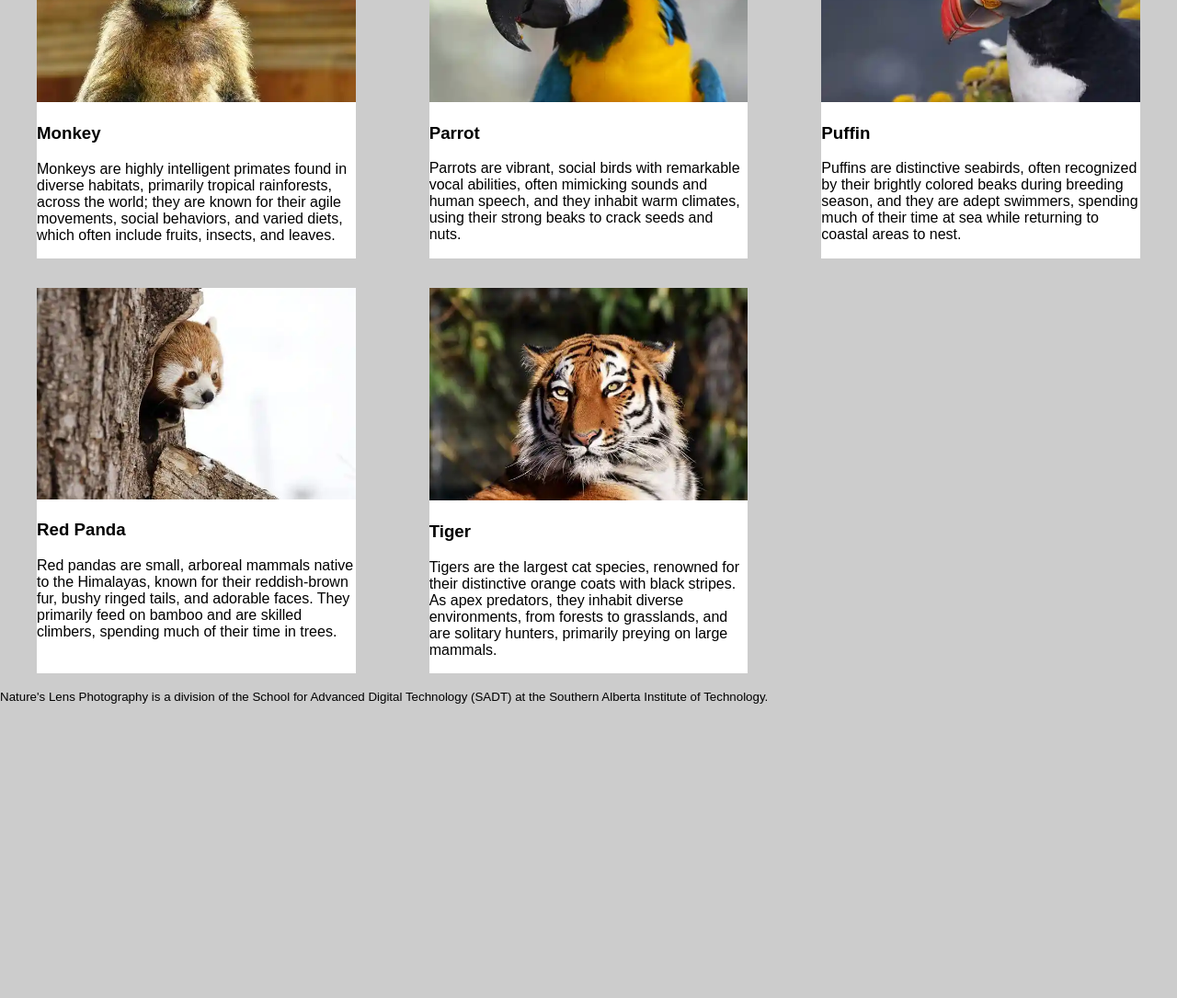
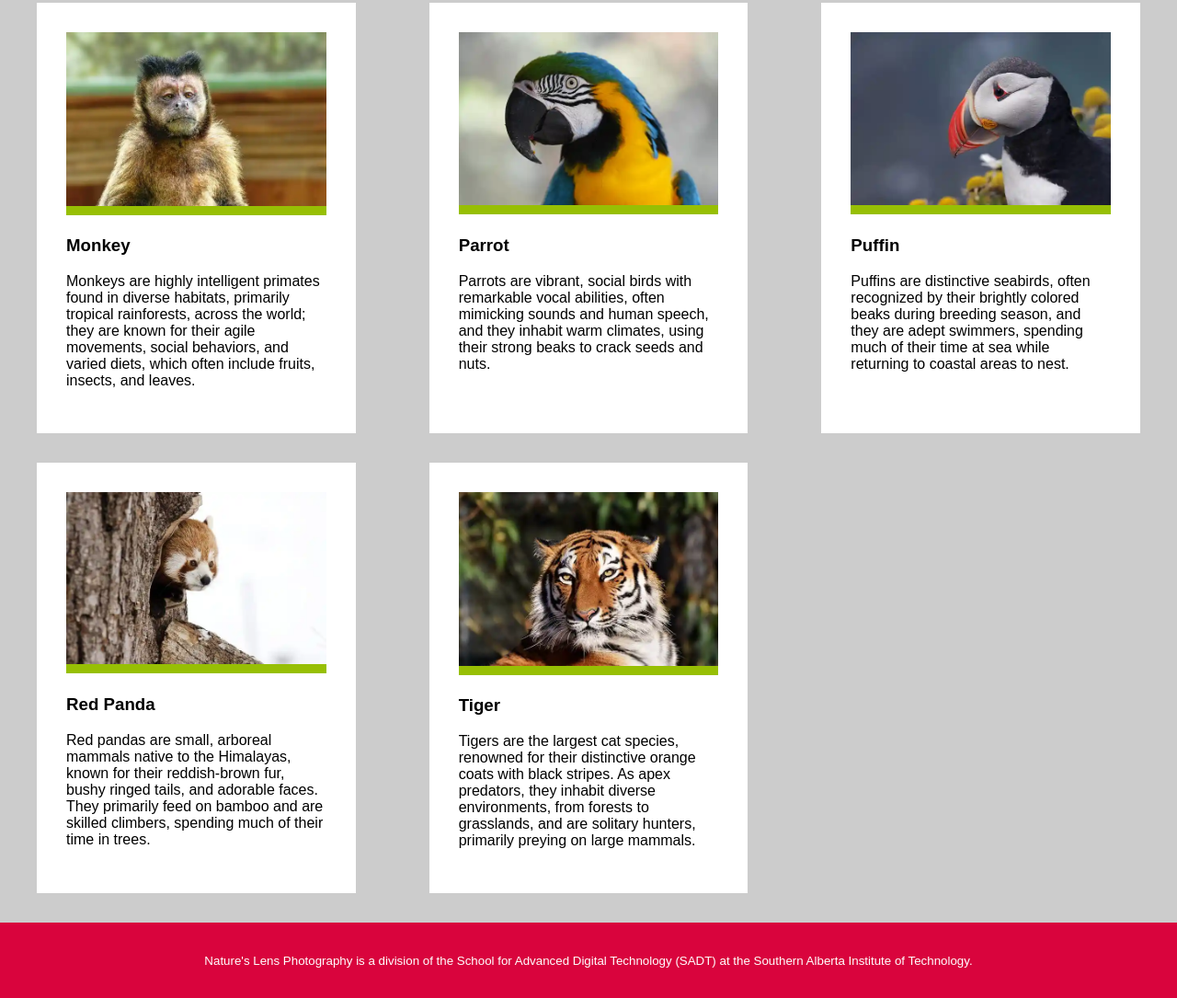
Before and after one commit to xitohshi/Photo-Gallery-assignment, a plain HTML site: page index.html in a window 1280 px wide. Shown: the part 1417-2502 px from the top of the page at 92% size. Before the commit the page ends 2183 px from the top, so only its background shows below. Drawn offline with Linux system fonts and the light colour scheme.

Commit message:
added styles to footer

```diff
--- a/styles.css
+++ b/styles.css
@@ -43,15 +43,25 @@ header nav a{
 #gallery-container{
     display: grid;
     grid-template-columns: 1fr 1fr 1fr;
+    margin-bottom: 1rem;
 }
 
-img{
+#gallery-container img{
     max-width: 100%;
     height: auto;
+    border-bottom: solid 10px #97bf04;
 }
 
 #gallery-container figure{
     background-color: #ffffff;
+    padding: 2rem;
+}
+
+footer{
+    background-color: #d9043d;
+    color: #ffffff;
+    text-align: center;
+    padding: 2rem;
 }
 
 /*
```
